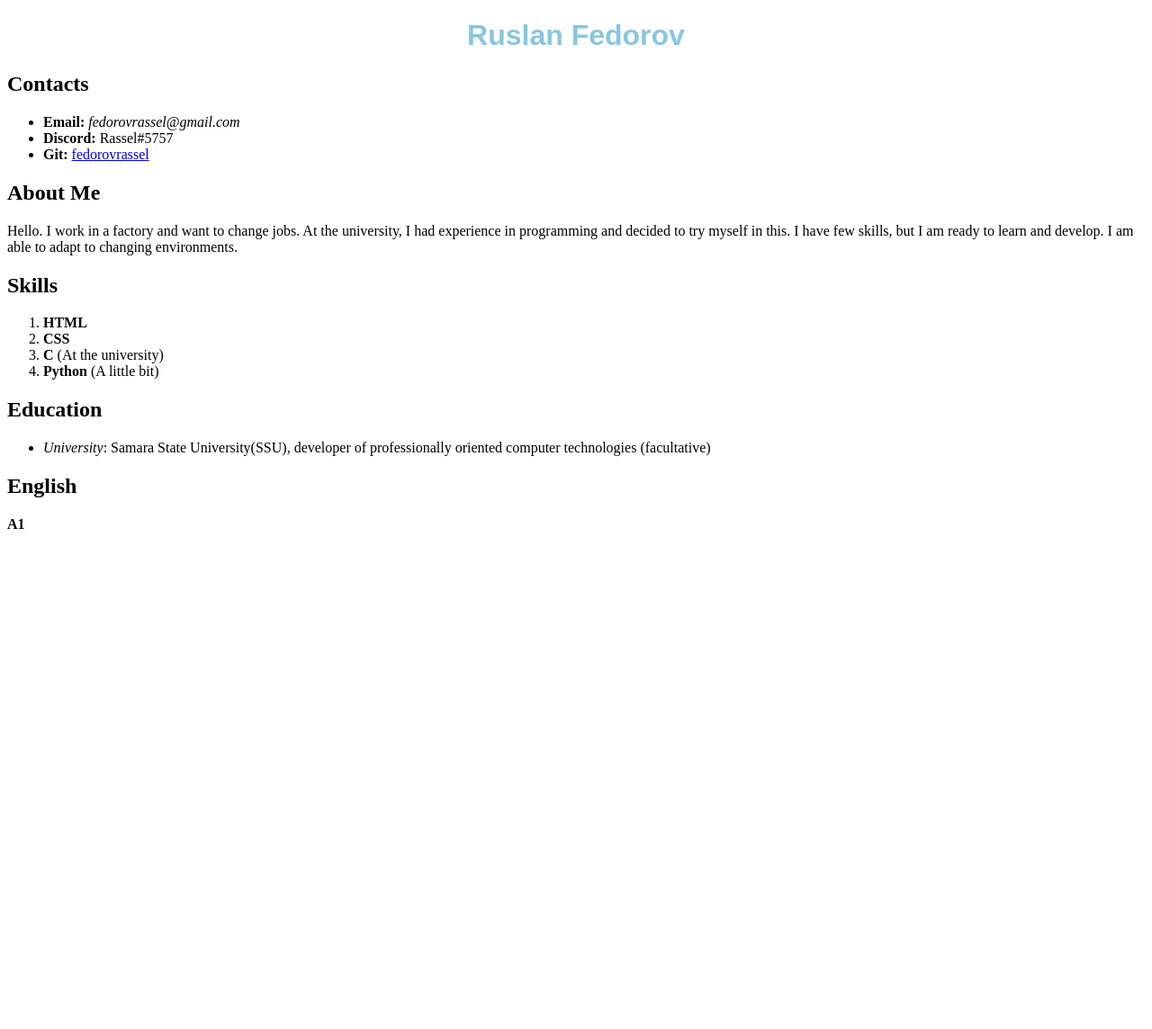
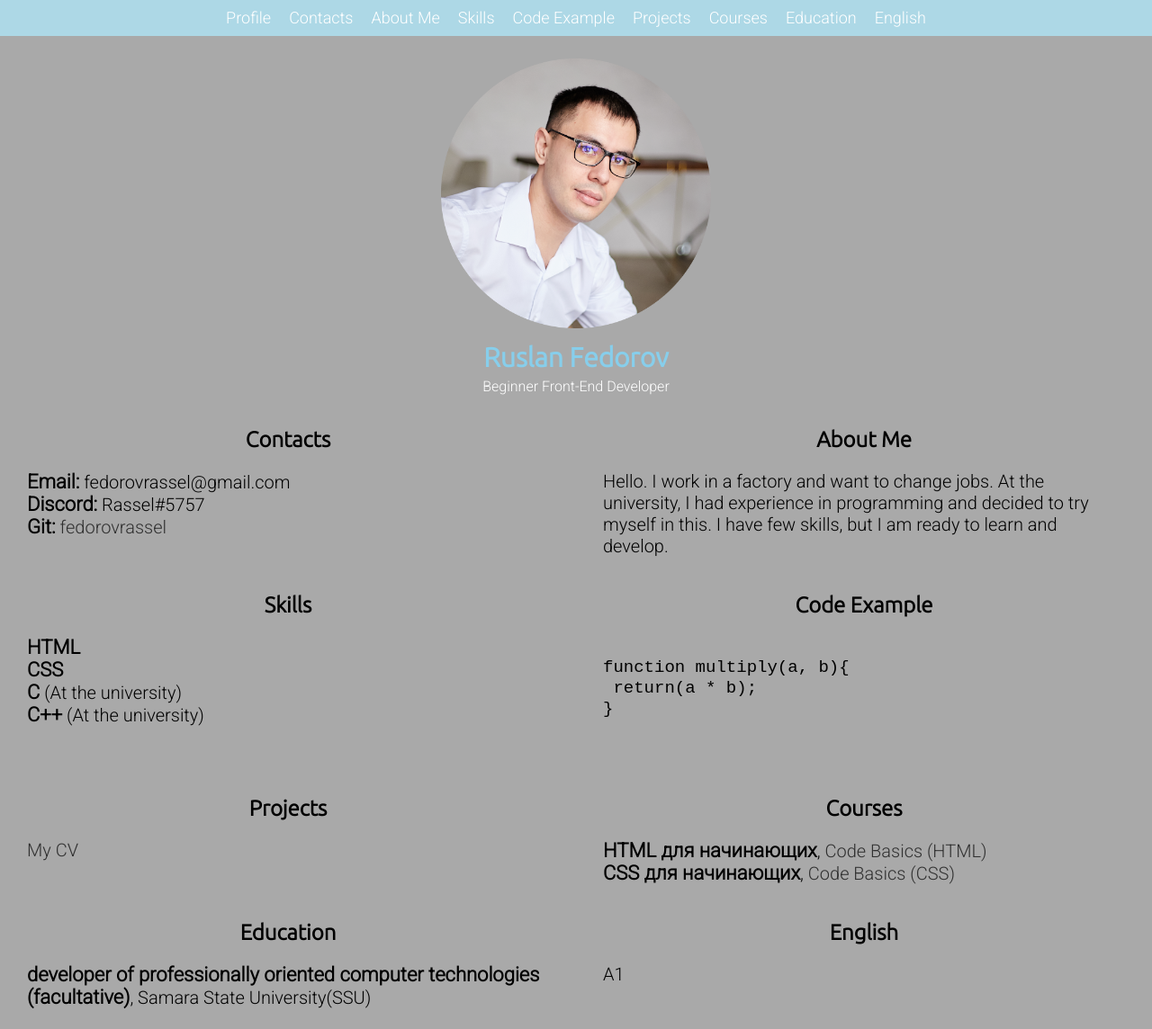
Before and after one commit to fedorovrassel/rsschool-cv, a plain HTML site: page index.html in a window 1280 px wide. Shown: the top 1144 px of the page at 90% size. Before the commit the page ends 800 px from the top, so only its background shows below. Drawn offline with Linux system fonts and the light colour scheme.

Commit message:
feat: add fav.ico, add photo.png, add rs_school_js.svg, modified style.css, modified index.html

```diff
--- a/index.html
+++ b/index.html
@@ -1,43 +1,117 @@
 <!DOCTYPE html>
 <html lang="en">
-    <head>
-        <title>CV</title>
-        <meta charset="utf-8">
-        <link rel="stylesheet" href="style.css">
-    </head>
-    <body>
-        <h1>Ruslan Fedorov</h1>
+<head>
+  <meta charset="UTF-8">
+  <meta http-equiv="X-UA-Compatible" content="IE=edge">
+  <meta name="viewport" content="width=device-width, initial-scale=1.0">
+  <link rel="stylesheet" href="./style.css">
+  <link rel="preconnect" href="https://fonts.gstatic.com">
+  <link href="https://fonts.googleapis.com/css2?family=Roboto:wght@300&family=Ubuntu:wght@300&display=swap" rel="stylesheet">
+  <link rel="icon" href="./fav.ico">
+  <title>CV Ruslan Fedorov</title>
+</head>
+<body>
+  <header class="header">
+    <nav class="nav"> <!--!Menu-->
+      <ul class="list-menu">
+        <li>
+          <a class="item-menu" href="#profile">Profile</a><!--anchor link to section profile-->
+        </li>
+        <li>
+          <a class="item-menu" href="#contacts">Contacts</a><!--anchor link to section contacts-->
+        </li>
+        <li>
+          <a class="item-menu" href="#about-me">About Me</a><!--anchor link to section about-me-->
+        </li>
+        <li>
+          <a class="item-menu" href="#skills">Skills</a><!--anchor link to section skills-->
+        </li>
+        <li>
+          <a class="item-menu" href="#code-example">Code Example</a><!--anchor link to section code example-->
+        </li>
+        <li>
+          <a class="item-menu" href="#projects">Projects</a><!--anchor link to section projects-->
+        </li>
+        <li>
+          <a class="item-menu" href="#courses">Courses</a><!--anchor link to section courses-->
+        </li>
+        <li>
+          <a class="item-menu" href="#education">Education</a><!--anchor link to section education-->
+        </li>
+        <li>
+          <a class="item-menu" href="#english">English</a><!--anchor link to section english-->
+        </li>
+      </ul>
+    </nav>
+  </header>
+  <main class="main">
+    <section class="title" id="profile"><!--section profile-->
+      <img class="photo-profile" src="./photo.png" alt="Photo" width="300" height="300">
+      <h1  class="profile-title">Ruslan Fedorov</h1>
+      <p class="profi">Beginner Front-End Developer</p>
+    </section>
+    <section class="section" id="contacts"><!--section contacts-->
+      <h2 class="section-title">Contacts</h2>
+      <ul class="list-section">
+        <li><span class="span">Email:</span> fedorovrassel@gmail.com</li>
+        <li><span class="span">Discord:</span> Rassel#5757</li>
+        <li><span class="span">Git:</span> <a class="link" href="https://github.com/fedorovrassel">fedorovrassel</a></li>
+      </ul>
+    </section>
 
-        <h2>Contacts</h2>
-        <ul>
-            <li> <b>Email:</b> <em>fedorovrassel@gmail.com</em> </li>
-            <li> <b>Discord:</b> Rassel#5757 </li>
-            <li> <b>Git:</b> <a href="https://github.com/fedorovrassel">fedorovrassel</a> </li>
-        </ul>
+    <section class="section" id="about-me"><!--section about me-->
+      <h2 class="section-title">About Me</h2>
+      <p>Hello. I work in a factory and want to change jobs.
+      At the university, I had experience in programming and decided to try myself in this.
+      I have few skills, but I am ready to learn and develop.</p>
+    </section>
 
-        <h2>About Me</h2>
+    <section class="section" id="skills"><!--section skills-->
+      <h2 class="section-title">Skills</h2>
+      <ul class="list-section">
+        <li><span class="span">HTML</span></li>
+        <li><span class="span">CSS</span></li>
+        <li><span class="span">C</span> (At the university)</li>
+        <li><span class="span">C++</span> (At the university)</li>
+      </ul>
+    </section>
 
-            <p>
-                    Hello. I work in a factory and want to change jobs. At the university, I had
-                experience in programming and decided to try myself in this. I have few skills,
-                but I am ready to learn and develop. I am able to adapt to changing
-                environments.
-            </p>
-        <h2>Skills</h2>
-        <ol>
-            <li><b>HTML</b></li>
-            <li><b>CSS</b></li>
-            <li><b>C</b> (At the university)</li>
-            <li><b>Python</b> (A little bit)</li>
-        </ol>
-        <h2>Education</h2>
-        <ul>
-            <li><em>University</em>: Samara State
-            University(SSU), developer of professionally
-            oriented computer technologies (facultative)</li>
-        </ul>
+    <section class="section" id="code-example"><!--section code example-->
+      <h2 class="section-title">Code Example</h2>
+      <pre>
+      <code class="code">
+function multiply(a, b){
+ return(a * b);
+}
+      </code>
+      </pre>
+    </section>
 
-        <h2>English</h2>
-        <b>A1</b>
-    </body>
+    <section class="section" id="projects"><!--section projects-->
+      <h2 class="section-title">Projects</h2>
+      <p><a class="link" href=" https://fedorovrassel.github.io/rsschool-cv/index.html">My CV</a></p>
+    </section>
+
+    <section class="section" id="courses"><!--section courses-->
+      <h2 class="section-title">Courses</h2>
+      <ul class="list-section">
+        <li><span class="span">HTML для начинающих</span>, <a class="link" href="https://ru.code-basics.com/languages/html">Code Basics (HTML)</a></li>
+        <li><span class="span">CSS для начинающих</span>, <a class="link" href="https://ru.code-basics.com/languages/css">Code Basics (CSS)</a></li>
+      </ul>
+    </section>
+    <section class="section" id="education"><!--section education-->
+      <h2 class="section-title">Education</h2>
+      <p><span class="span">developer of professionally oriented computer technologies (facultative)</span>, Samara State University(SSU)</p>
+    </section>
+    <section class="section" id="english"><!--section english-->
+      <h2 class="section-title">English</h2>
+      <p>A1</p>
+    </section>
+  </main>
+  <footer class="footer">
+<a href="https://rs.school/js/"><img src="./rs_school_js.svg" alt="rsschool-logo" width="100" height="70"></a>
+<p class="year">2022</p><!--footer year-->
+<a class="link" href="https://github.com/fedorovrassel">My github</a>
+  </footer>
+</body>
 </html>
--- a/style.css
+++ b/style.css
@@ -1,8 +1,148 @@
-h1{
-    color: #88c6e2;
-    text-align: center;
-    font-family:Arial, Helvetica, sans-serif
+* {
+  box-sizing: border-box;
 }
-h2{
-    font-size: 150%;
+
+html {
+  scroll-behavior: smooth;
 }
+
+body {
+  min-height: 100vh;
+  max-width: 1440px;
+  display: flex;
+  flex-direction: column;
+  justify-content: space-between;
+  margin: 0px auto;
+  padding: 0px;
+  font-family: 'Roboto', sans-serif;
+  font-size: 20px;
+  background-color: darkgray;
+}
+
+.header {
+  background-color: lightblue;
+}
+
+.main {
+  display: flex;
+  flex-wrap: wrap;
+}
+
+.footer {
+  display: flex;
+  justify-content: center;
+  align-items: center;
+  padding-top: 30px;
+  margin: 0px;
+}
+
+.title {
+  width: 100%;
+  text-align: center;
+}
+
+.section {
+  width: 50%;
+  padding: 0px 30px;
+}
+
+@media (max-width: 800px) {
+  .section {
+    width: 100%;
+  }
+}
+
+.list-menu {
+  display: flex;
+  justify-content: center;
+  align-items: center;
+  padding: 0px;
+  margin: 0px;
+  list-style: none;
+  transition: 0.3s;
+}
+
+.item-menu {
+  padding: 0px 10px;
+  line-height: 40px;
+  text-decoration: none;
+  font-size: 18px;
+  color: white;
+  transition: color 0.5s;
+}
+
+@media (max-width: 850px) {
+  .item-menu {
+    padding: 0px 5px;
+    line-height: 20px;
+    text-decoration: none;
+    font-size: 12px;
+  }
+}
+
+@media (max-width: 500px) {
+  .item-menu {
+    padding: 0px 3px;
+    line-height: 20px;
+    text-decoration: none;
+    font-size: 8px;
+  }
+}
+
+.item-menu:hover {
+  color: gray;
+}
+
+.list-section {
+  list-style: none;
+  padding: 0px;
+}
+
+.section-title {
+  text-align: center;
+  font-family: 'Ubuntu', sans-serif;
+  font-size: 24px;
+}
+
+.link {
+  text-decoration: none;
+  color: #303030;
+  transition: color 0.7s;
+}
+
+.link:hover {
+  color: white;
+}
+
+.span {
+  font-weight: bold;
+  font-size: 22px;
+}
+
+.year {
+  padding: 0px 50px;
+}
+
+.profile-title {
+  text-align: center;
+  margin: 0px 20px 5px;
+  font-family: 'Ubuntu', sans-serif;
+  font-size: 30px;
+  color: skyblue;
+}
+
+.profi {
+  text-align: center;
+  margin-top: 0px;
+  font-size: 16px;
+  color: white;
+}
+
+.photo-profile {
+  margin: 25px 0px 10px 0px;
+  justify-content: center;
+}
+
+.code {
+  font-size: 19px;
+}
```
Also changed, not shown: fav.ico (added), photo.png (added), rs_school_js.svg (added).
